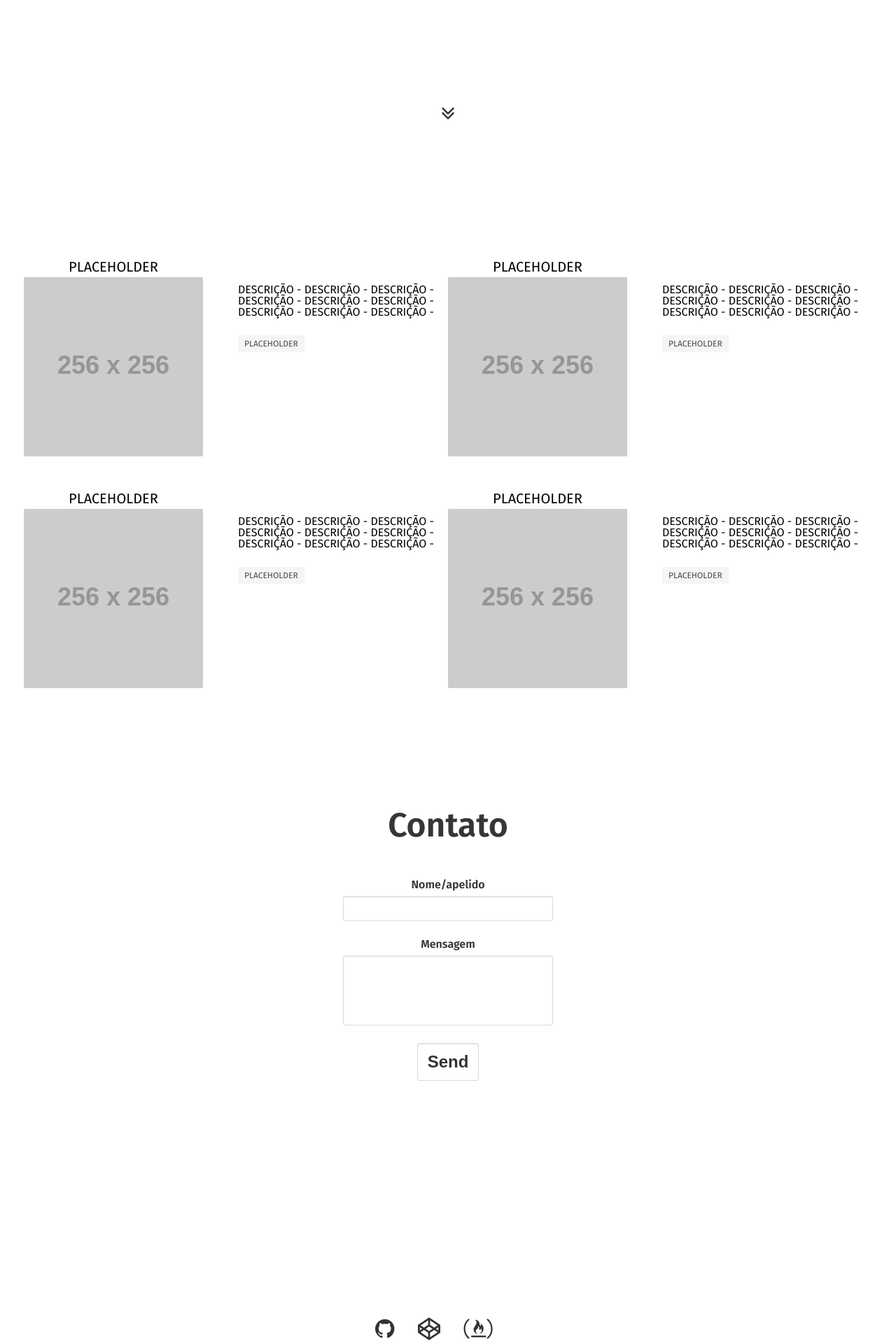
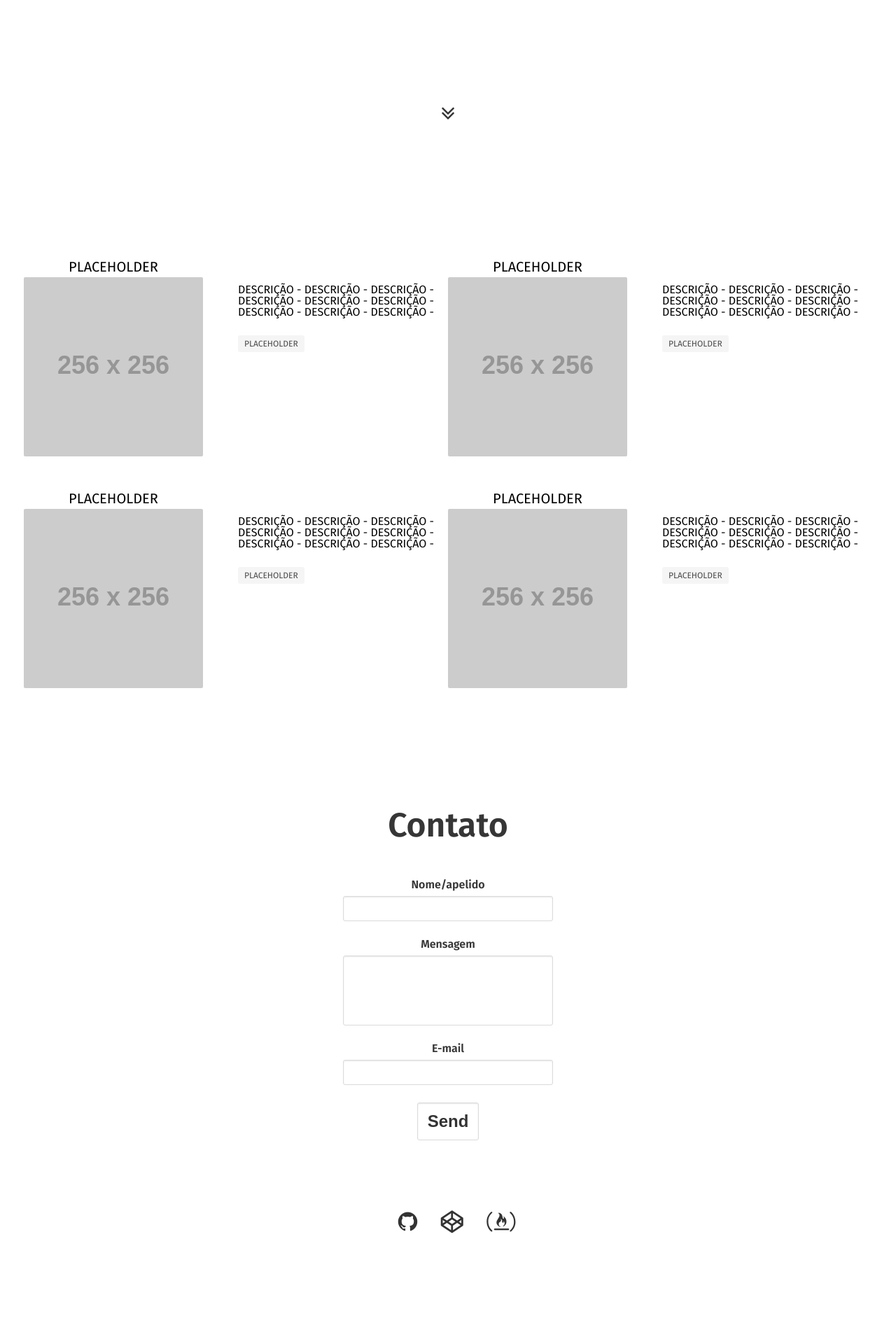
Before and after one commit to Selhar/selhar.github.io, a Jekyll site: the page built from index.html, in a window 1280 px wide. Shown: the part 698-2618 px from the top of the page at 70% size. Built offline with Jekyll 4.4.1, drawn with Linux system fonts in a browser that asks for light colours; some web fonts are replaced; after the commit the page ends 2465 px from its top, so only the background shows below that.

Commit message:
conserta viewport

```diff
--- a/_includes/contact.html
+++ b/_includes/contact.html
@@ -7,6 +7,8 @@
 			<input class="input" type="text" id="sender-name" name="name">
 		<label for="message" class="label">Mensagem</label>
 			<textarea class="input" type="text" id="message" name="message"></textarea>
+		<label for="sender-email" class="label">E-mail</label>
+			<input type="email" name="_replyto" id="sender-email" class="input">
     <input class="button input" type="submit" value="Send" id="send">
 	</form>
 </section>
--- a/_includes/footer.html
+++ b/_includes/footer.html
@@ -9,8 +9,5 @@
 		<a class="button" href="https://forum.freecodecamp.org/u/GregoryGoncalves/summary" target="_blank">
 			<span class="icon"><i class="icon-free-code-camp"></i></span>
 		</a>
-		<a class="button" href="selhar@protonmail.com" target="_blank">
-			<span class="icon"><i class="icon-at"></i></span>
-		</a>
 	</div>
 </footer>
--- a/_sass/portfolio/contact.scss
+++ b/_sass/portfolio/contact.scss
@@ -1,7 +1,6 @@
 #contact{
   text-align: center;
   margin-bottom: 100px;
-  height: 70vh
 }
 #message{
   height: 100px;
@@ -38,9 +37,9 @@
 }
 
 @media (max-width: 768px) {
+
 }
 
 @media (min-width: 769px) {
-
-
+  height: 70vh
 }
```
